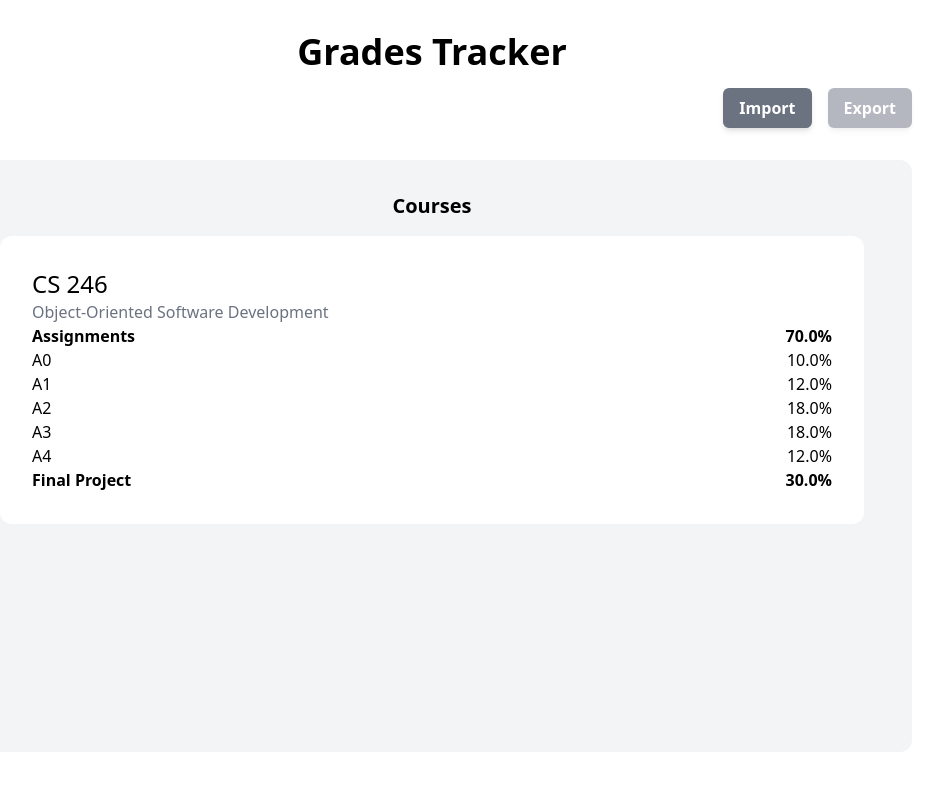
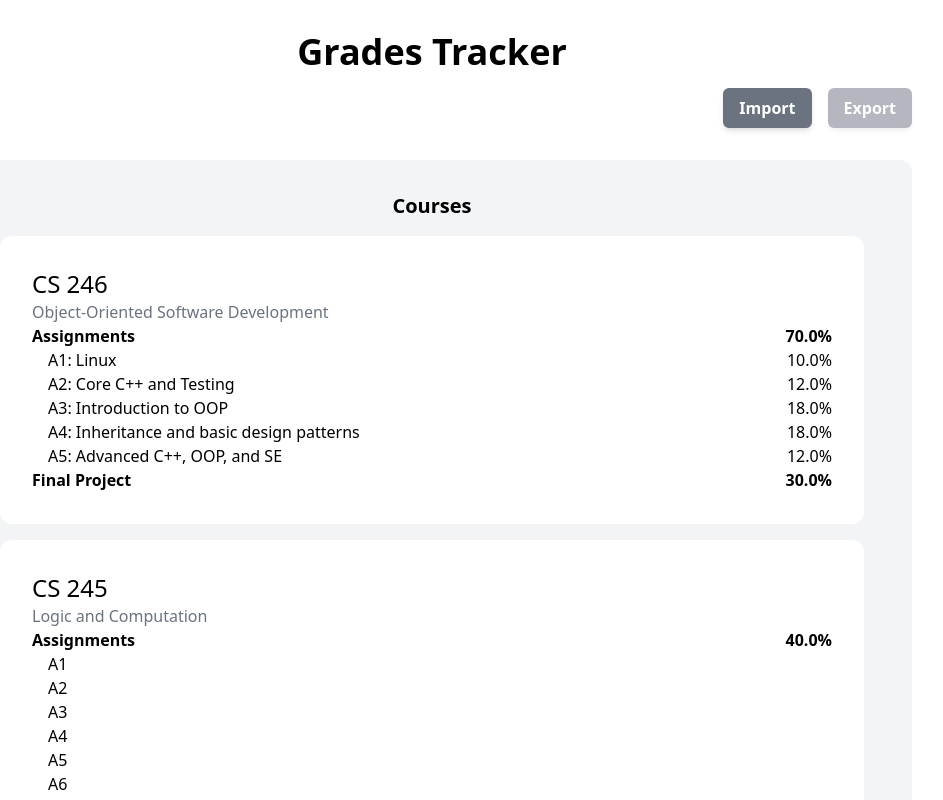
Before and after one commit to plin0009/grades-tracker, a Next.js app: page / in a window 1280 px wide. Shown: the top 800 px of the page, without its empty margins (208-1151 px from the left). Built offline with nearby package versions, Linux system fonts and the light colour scheme.

Commit message:
More test data and work on basic UI

```diff
--- a/data/testSave.ts
+++ b/data/testSave.ts
@@ -10,22 +10,27 @@ export const testSave: UserSave = {
       properties: {},
       assessments: {
         '0': {
+          name: 'Linux',
           weight: RationalNumber(10),
           groupId: '0',
         },
         '1': {
+          name: 'Core C++ and Testing',
           weight: RationalNumber(12),
           groupId: '0',
         },
         '2': {
+          name: 'Introduction to OOP',
           weight: RationalNumber(18),
           groupId: '0',
         },
         '3': {
+          name: 'Inheritance and basic design patterns',
           weight: RationalNumber(18),
           groupId: '0',
         },
         '4': {
+          name: 'Advanced C++, OOP, and SE',
           weight: RationalNumber(12),
           groupId: '0',
         },
@@ -45,5 +50,51 @@ export const testSave: UserSave = {
       ungrouped: ['5'],
       types: {},
     },
+    {
+      id: '1',
+      code: 'CS 245',
+      title: 'Logic and Computation',
+      properties: {},
+      assessments: {
+        '0': { groupId: '0' },
+        '1': { groupId: '0' },
+        '2': { groupId: '0' },
+        '3': { groupId: '0' },
+        '4': { groupId: '0' },
+        '5': { groupId: '0' },
+        '6': { groupId: '0' },
+        '7': { groupId: '0' },
+        '8': { groupId: '0' },
+        '9': { groupId: '0' },
+        '10': { name: 'Midterm Assessment LEARN' },
+        '11': { name: 'Midterm Assessment Crowdmark' },
+        '12': { name: 'Final Assessment LEARN' },
+        '13': { name: 'Final Assessment Crowdmark' },
+      },
+      groups: {
+        '0': {
+          name: 'Assignments',
+          prefix: 'A',
+          totalWeight: RationalNumber(40),
+          assessments: ['0', '1', '2', '3', '4', '5', '6', '7', '8', '9'],
+        },
+        '1': {
+          name: 'Midterm',
+          assessments: ['10', '11'],
+          totalWeight: RationalNumber(20),
+        },
+        '2': {
+          name: 'Final',
+          assessments: ['12', '13'],
+          totalWeight: RationalNumber(35),
+        },
+        '3': {
+          name: 'LEARN Quizzes',
+          assessments: [],
+          totalWeight: RationalNumber(5),
+        },
+      },
+      types: {},
+    },
   ],
 }
--- a/pages/index.tsx
+++ b/pages/index.tsx
@@ -50,6 +50,7 @@ const Home: NextPage = () => {
                           {toPercentage(getTotalWeight(course, id))}
                         </p>
                       </div>
+                      <div className="pl-4">
                         {group.assessments.map((assessmentId) => (
                           <div
                             key={assessmentId}
@@ -63,6 +64,7 @@ const Home: NextPage = () => {
                             </p>
                           </div>
                         ))}
+                      </div>
                     </div>
                   ))}
                   {course.ungrouped?.map((assessmentId) => (
--- a/utils/RationalNumber.ts
+++ b/utils/RationalNumber.ts
@@ -1,4 +1,6 @@
 export type RationalNumber = [number, number]
+
+type MaybeRationalNumber = RationalNumber | undefined
 
 export const RationalNumber = (
   numerator: number,
@@ -9,7 +11,7 @@ export const RationalNumber = (
 }
 
 export const toDecimal = (
-  rationalNumber: RationalNumber | undefined,
+  rationalNumber: MaybeRationalNumber,
   decimalPlaces: number = 1
 ): string => {
   if (rationalNumber === undefined) return ''
@@ -22,7 +24,7 @@ export const toDecimal = (
 }
 
 export const toPercentage = (
-  rationalNumber: RationalNumber | undefined,
+  rationalNumber: MaybeRationalNumber,
   decimalPlaces: number = 1
 ): string => {
   if (rationalNumber === undefined) return ''
@@ -30,10 +32,18 @@ export const toPercentage = (
 }
 
 export const add = (
-  rn1: RationalNumber | undefined,
-  rn2: RationalNumber | undefined
-): RationalNumber | undefined => {
+  rn1: MaybeRationalNumber,
+  rn2: MaybeRationalNumber
+): MaybeRationalNumber => {
   if (rn1 === undefined) return rn2
   if (rn2 === undefined) return rn1
   return RationalNumber(rn1[0] * rn2[1] + rn2[0] * rn1[1], rn1[1] * rn2[1])
 }
+
+export const multiply = (
+  rn1: MaybeRationalNumber,
+  rn2: MaybeRationalNumber
+): MaybeRationalNumber => {
+  if (rn1 === undefined || rn2 === undefined) return undefined
+  return RationalNumber(rn1[0] * rn2[0], rn1[1] * rn2[1])
+}
--- a/utils/index.ts
+++ b/utils/index.ts
@@ -46,7 +46,7 @@ export const getAssessmentName = (course: Course, assessmentId: ID): string => {
     return assessment.name ?? ''
   }
   const group = course.groups[assessment.groupId]
-  const assessmentNumber = group.assessments.indexOf(assessmentId)
+  const assessmentNumber = group.assessments.indexOf(assessmentId) + 1
   if (group.prefix === undefined) {
     return assessment.name ?? ''
   }
```
Lines whose indentation alone changed are shown as unchanged.
